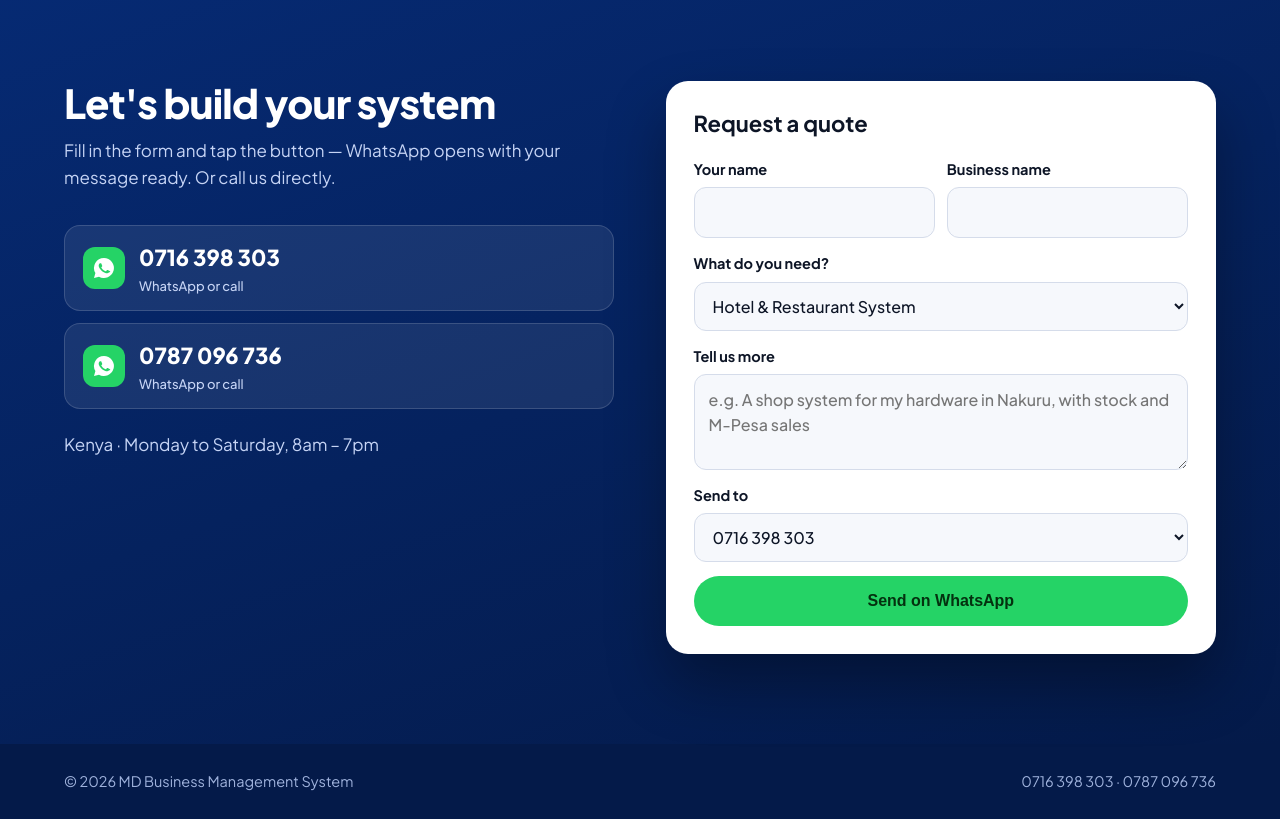
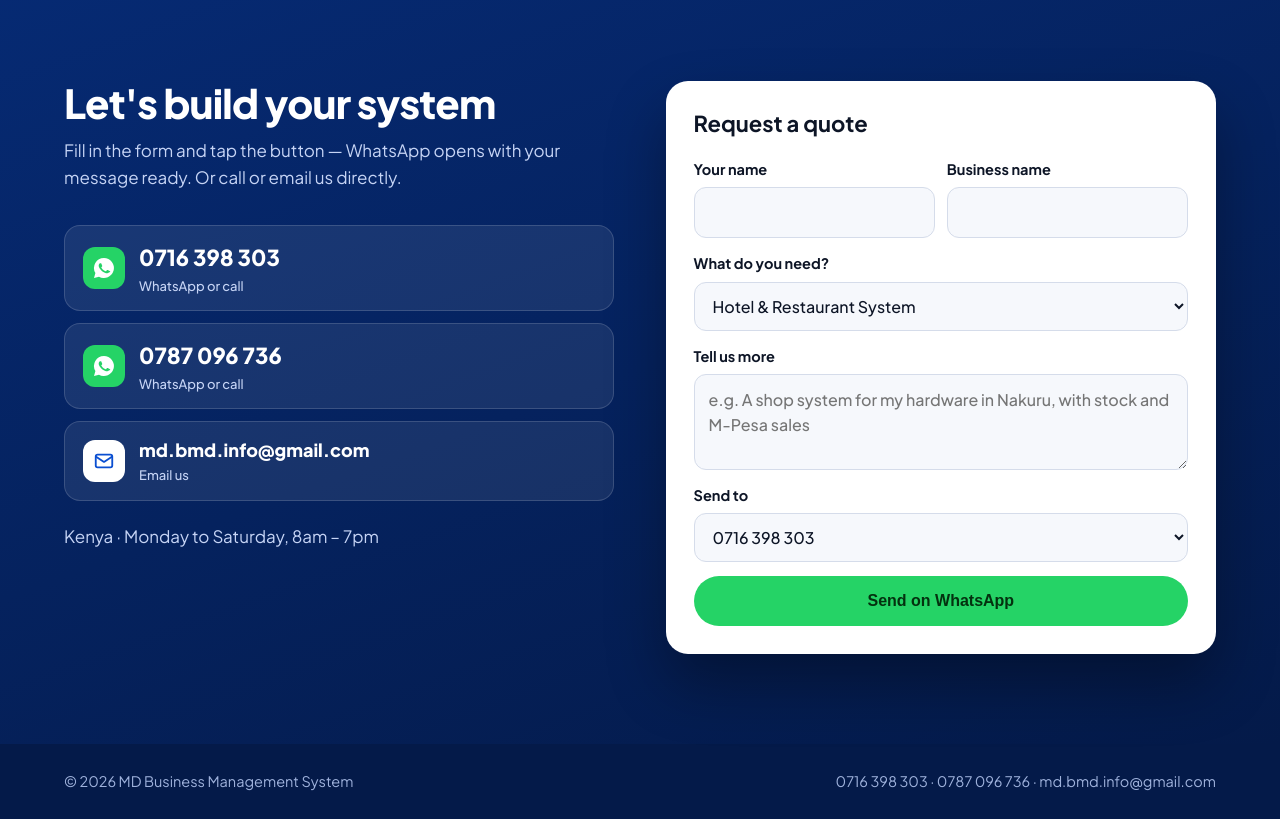
Before and after one commit to MDBMS/MDBMS, a plain HTML site: page index.html in a window 1280 px wide. Shown: the part 5940-6759 px from the top of the page. Drawn offline with Linux system fonts and the light colour scheme.

Commit message:
Add files via upload

```diff
--- a/index.html
+++ b/index.html
@@ -256,16 +256,17 @@ footer .wrap{display:flex;gap:14px;justify-content:space-between;flex-wrap:wrap}
  <details><summary>Do I need a computer?</summary><p>No. Every system works on a smartphone. A computer is helpful for printing reports, but not required.</p></details>
  <details><summary>Can you change it later?</summary><p>Yes. Small changes are included during your support period, and bigger additions are priced separately before we start.</p></details>
  <details><summary>Can I have my own web address?</summary><p>Yes. We can connect a name like yourbusiness.co.ke. The name has a small yearly fee, which we'll tell you before buying it.</p></details>
- <details><summary>How do I pay?</summary><p>Half before we start and half when you approve the finished system. Ask us on WhatsApp for payment details.</p></details>
+ <details><summary>How do I pay?</summary><p>Half before we start and half when you approve the finished system. Ask us on WhatsApp or email for payment details.</p></details>
 </div></section>
 
 <section class="band order" id="order"><div class="wrap">
  <div>
   <h2>Let's build your system</h2>
-  <p class="sub">Fill in the form and tap the button — WhatsApp opens with your message ready. Or call us directly.</p>
+  <p class="sub">Fill in the form and tap the button — WhatsApp opens with your message ready. Or call or email us directly.</p>
   <div class="nums">
    <a class="num" href="https://wa.me/254716398303" target="_blank" rel="noopener"><span class="wa"><svg width="24" height="24" viewBox="0 0 24 24"><path fill="#fff" d="M12 2a10 10 0 00-8.6 15.1L2 22l5-1.3A10 10 0 1012 2zm5.3 14.1c-.2.6-1.3 1.2-1.8 1.2-.5.1-1 .1-3.2-.8-2.7-1.1-4.4-3.9-4.5-4.1-.1-.2-1.1-1.4-1.1-2.7s.7-1.9.9-2.2c.2-.3.5-.3.7-.3h.5c.2 0 .4 0 .6.5l.8 2c.1.2.1.4 0 .5l-.3.5-.4.4c-.1.1-.3.3-.1.6.2.3.8 1.3 1.7 2.1 1.2 1 2.1 1.3 2.4 1.5.3.1.5.1.6-.1l.9-1.1c.2-.3.4-.2.7-.1l1.9.9c.3.1.5.2.5.3.1.2.1.7-.1 1.2z"/></svg></span><span>0716 398 303<small>WhatsApp or call</small></span></a>
    <a class="num" href="https://wa.me/254787096736" target="_blank" rel="noopener"><span class="wa"><svg width="24" height="24" viewBox="0 0 24 24"><path fill="#fff" d="M12 2a10 10 0 00-8.6 15.1L2 22l5-1.3A10 10 0 1012 2zm5.3 14.1c-.2.6-1.3 1.2-1.8 1.2-.5.1-1 .1-3.2-.8-2.7-1.1-4.4-3.9-4.5-4.1-.1-.2-1.1-1.4-1.1-2.7s.7-1.9.9-2.2c.2-.3.5-.3.7-.3h.5c.2 0 .4 0 .6.5l.8 2c.1.2.1.4 0 .5l-.3.5-.4.4c-.1.1-.3.3-.1.6.2.3.8 1.3 1.7 2.1 1.2 1 2.1 1.3 2.4 1.5.3.1.5.1.6-.1l.9-1.1c.2-.3.4-.2.7-.1l1.9.9c.3.1.5.2.5.3.1.2.1.7-.1 1.2z"/></svg></span><span>0787 096 736<small>WhatsApp or call</small></span></a>
+   <a class="num" href="mailto:md.bmd.info@gmail.com" style="font-size:18px;white-space:normal;overflow-wrap:anywhere"><span class="wa" style="background:#fff"><svg width="22" height="22" viewBox="0 0 24 24" fill="none" stroke="#0b4fd1" stroke-width="2" stroke-linejoin="round"><rect x="3" y="5" width="18" height="14" rx="2"/><path d="M3 7l9 6 9-6"/></svg></span><span>md.bmd.info@gmail.com<small>Email us</small></span></a>
   </div>
   <p class="sub" style="margin:0">Kenya · Monday to Saturday, 8am – 7pm</p>
  </div>
@@ -283,7 +284,7 @@ footer .wrap{display:flex;gap:14px;justify-content:space-between;flex-wrap:wrap}
  </form>
 </div></section>
 
-<footer><div class="wrap"><span>© 2026 MD Business Management System</span><span>0716 398 303 · 0787 096 736</span></div></footer>
+<footer><div class="wrap"><span>© 2026 MD Business Management System</span><span>0716 398 303 · 0787 096 736 · md.bmd.info@gmail.com</span></div></footer>
 <a class="fab" href="https://wa.me/254716398303" target="_blank" rel="noopener" aria-label="Chat with us on WhatsApp"><svg width="32" height="32" viewBox="0 0 24 24"><path fill="#fff" d="M12 2a10 10 0 00-8.6 15.1L2 22l5-1.3A10 10 0 1012 2zm5.3 14.1c-.2.6-1.3 1.2-1.8 1.2-.5.1-1 .1-3.2-.8-2.7-1.1-4.4-3.9-4.5-4.1-.1-.2-1.1-1.4-1.1-2.7s.7-1.9.9-2.2c.2-.3.5-.3.7-.3h.5c.2 0 .4 0 .6.5l.8 2c.1.2.1.4 0 .5l-.3.5-.4.4c-.1.1-.3.3-.1.6.2.3.8 1.3 1.7 2.1 1.2 1 2.1 1.3 2.4 1.5.3.1.5.1.6-.1l.9-1.1c.2-.3.4-.2.7-.1l1.9.9c.3.1.5.2.5.3.1.2.1.7-.1 1.2z"/></svg></a>
 
 <script>
```
